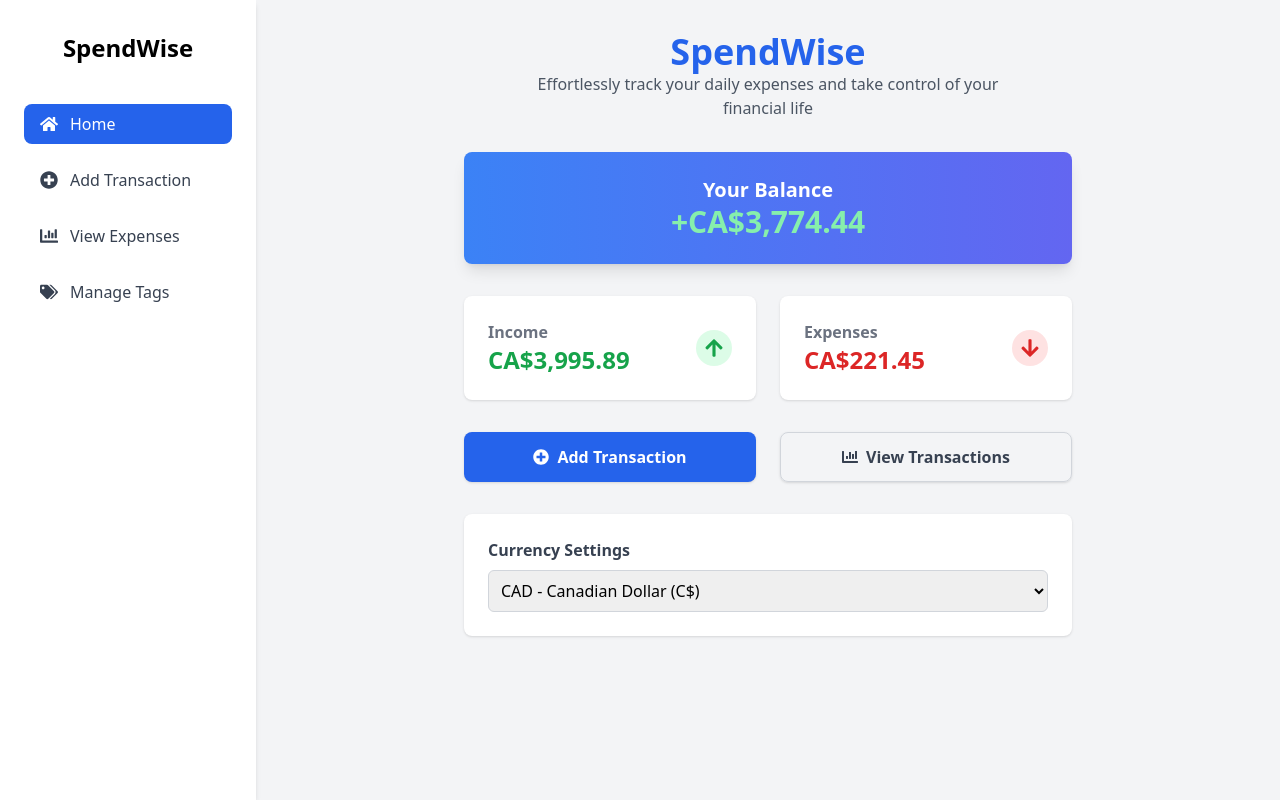
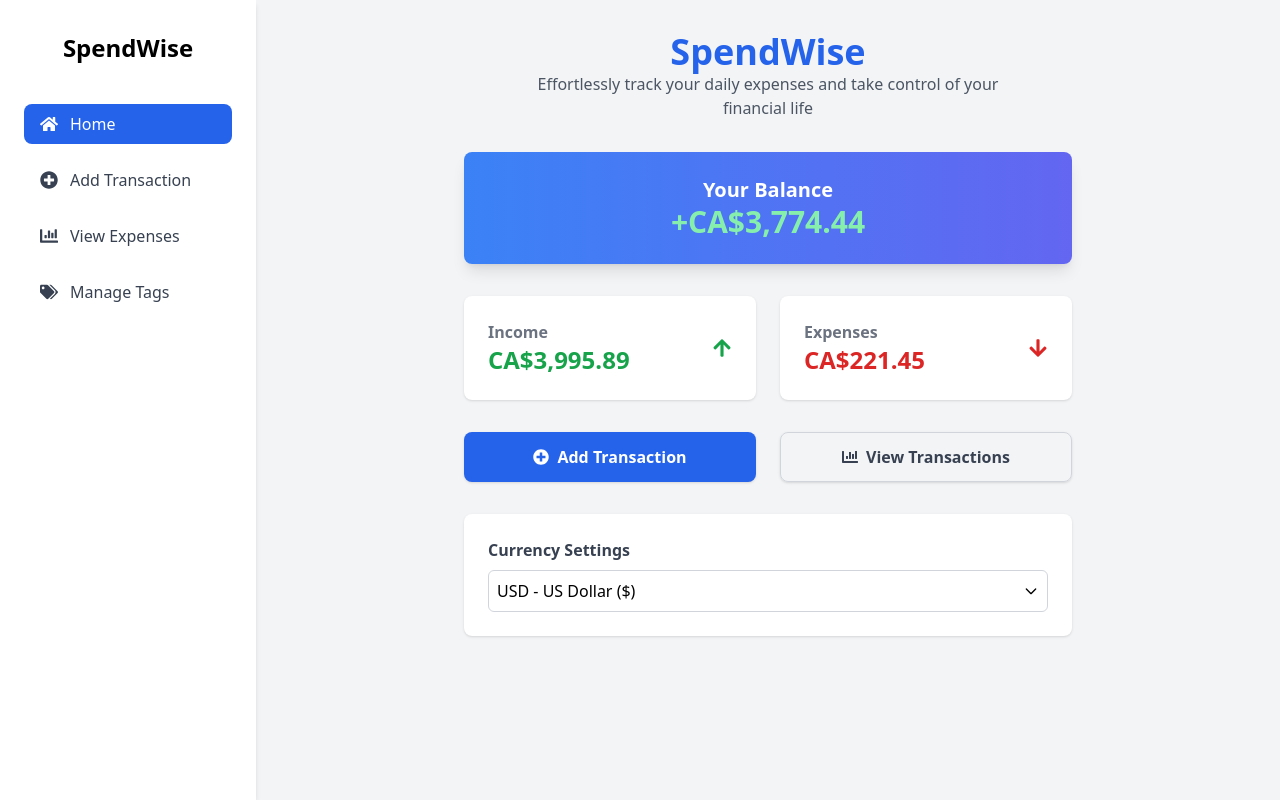
Before and after one commit to Sanduni4822/CashFlow-Tracker-Individual-, a React (Vite) app: page / in a window 1280 px wide. Built offline with nearby package versions, Linux system fonts and the light colour scheme.

Commit message:
Implemented a dropdown currency selector

```diff
--- a/package.json
+++ b/package.json
@@ -13,7 +13,8 @@
     "react": "^19.0.0",
     "react-dom": "^19.0.0",
     "react-icons": "^5.5.0",
-    "react-router-dom": "^7.5.0"
+    "react-router-dom": "^7.5.0",
+    "react-select": "^5.10.1"
   },
   "devDependencies": {
     "@eslint/js": "^9.22.0",
--- a/src/components/CurrencySelector.jsx
+++ b/src/components/CurrencySelector.jsx
@@ -1,13 +1,68 @@
-import React from 'react';
+import React, { useState } from "react";
+import { FaCheck } from "react-icons/fa";
+
+const currencies = [
+  "USD - US Dollar ($)",
+  "EUR - Euro (€)",
+  "GBP - British Pound (£)",
+  "JPY - Japanese Yen (¥)",
+  "CAD - Canadian Dollar (C$)",
+  "AUD - Australian Dollar (A$)",
+  "CNY - Chinese Yuan (¥)",
+  "INR - Indian Rupee (₹)",
+];
 
 const CurrencySelector = () => {
+  const [selectedCurrency, setSelectedCurrency] = useState(currencies[0]);
+  const [open, setOpen] = useState(false);
+
+  const handleSelect = (currency) => {
+    setSelectedCurrency(currency);
+    setOpen(false);
+  };
+
   return (
-    <div className="bg-white rounded-lg shadow p-6">
+    <div className="bg-white rounded-lg shadow p-6 relative">
       <h5 className="font-semibold text-gray-700 mb-2">Currency Settings</h5>
-      <select className="w-full border border-gray-300 rounded-md p-2">
-        <option>CAD - Canadian Dollar (C$)</option>
-        {/* Add more currencies if needed */}
-      </select>
+
+      {/* Selector Box */}
+      <div
+        onClick={() => setOpen(!open)}
+        className="border border-gray-300 rounded-md p-2 cursor-pointer flex justify-between items-center"
+      >
+        <span>{selectedCurrency}</span>
+        <svg
+          className={`w-4 h-4 transform transition-transform ${
+            open ? "rotate-180" : ""
+          }`}
+          fill="none"
+          stroke="currentColor"
+          strokeWidth={2}
+          viewBox="0 0 24 24"
+        >
+          <path strokeLinecap="round" strokeLinejoin="round" d="M19 9l-7 7-7-7" />
+        </svg>
+      </div>
+
+      {/* Dropdown List */}
+      {open && (
+        <div className="absolute z-10 mt-2 w-full bg-white border border-gray-300 rounded-md shadow max-h-60 overflow-y-auto">
+          {currencies.map((currency) => (
+            <div
+              key={currency}
+              onClick={() => handleSelect(currency)}
+              className={`p-2 flex justify-between items-center cursor-pointer hover:bg-blue-100 ${
+                currency === selectedCurrency ? "bg-blue-50" : ""
+              }`}
+            >
+              <span>{currency}</span>
+              {currency === selectedCurrency && (
+                <FaCheck className="text-blue-600 text-sm" />
+              )}
+            </div>
+          ))}
+        </div>
+      )}
     </div>
   );
 };
--- a/src/pages/home/HomePage.jsx
+++ b/src/pages/home/HomePage.jsx
@@ -11,7 +11,6 @@ const HomePage = () => {
     <div className="flex min-h-screen bg-gray-100">
       <Sidebar />
 
-      {/* Main content with smaller width */}
       <main className="flex-1 px-8 py-8 max-w-2xl mx-auto">
         <div className="text-center mb-8">
           <h2 className="text-4xl font-extrabold text-blue-600">SpendWise</h2>
@@ -27,22 +26,16 @@ const HomePage = () => {
           <StatCard
             label="Income"
             value="CA$3,995.89"
-            icon={
-              <div className="bg-green-100 p-2 rounded-full">
-                <FaArrowUp />
-              </div>
-            }
+            icon={<FaArrowUp />}
             color="text-green-600"
+            bgColor="bg-green-100"
           />
           <StatCard
             label="Expenses"
             value="CA$221.45"
-            icon={
-              <div className="bg-red-100 p-2 rounded-full">
-                <FaArrowDown />
-              </div>
-            }
+            icon={<FaArrowDown />}
             color="text-red-600"
+            bgColor="bg-red-100"
           />
         </div>
 
```
Also changed, not shown: 1 other file (tests, documents, lock files or other folders).
